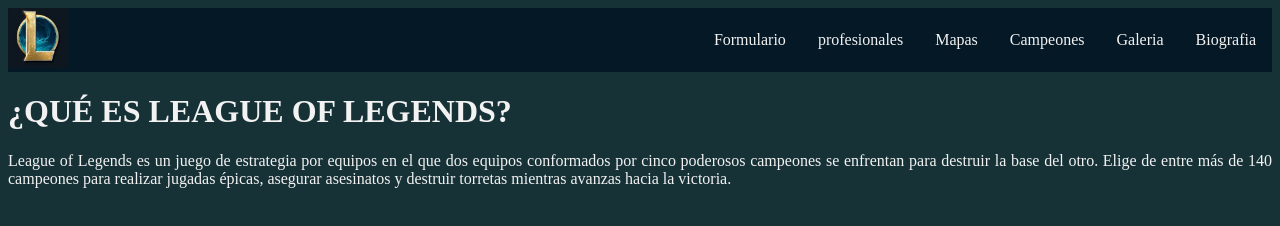
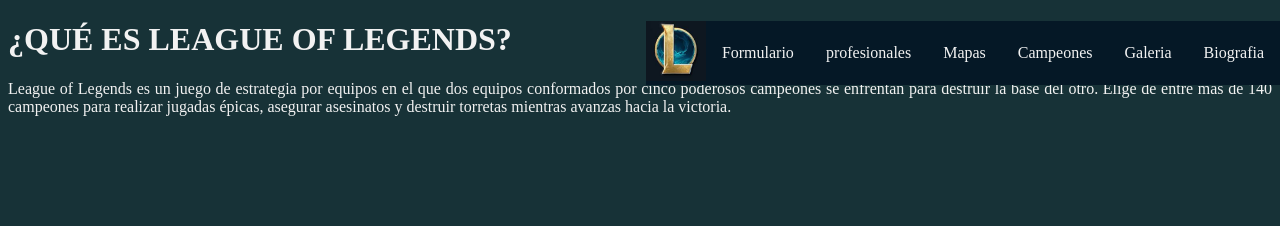
Before and after one commit to emdickim/League_of_legends_web, a plain HTML site: page Index.html in a window 1280 px wide. Drawn offline with Linux system fonts and the light colour scheme.

Commit message:
cambios varios

```diff
--- a/css/style.css
+++ b/css/style.css
@@ -16,7 +16,10 @@ p{
 /*formato del index superior*/
 .topnav{
     overflow: hidden;
-    background-color: #051826;}
+    background-color: #051826;
+    position: fixed;
+    right: 0; /*????????????????????????????????????????*/
+  }
 /*links*/
 .topnav a {
     float:right;
```
Also changed, not shown: Campeones.html (+2 -4 lines).
